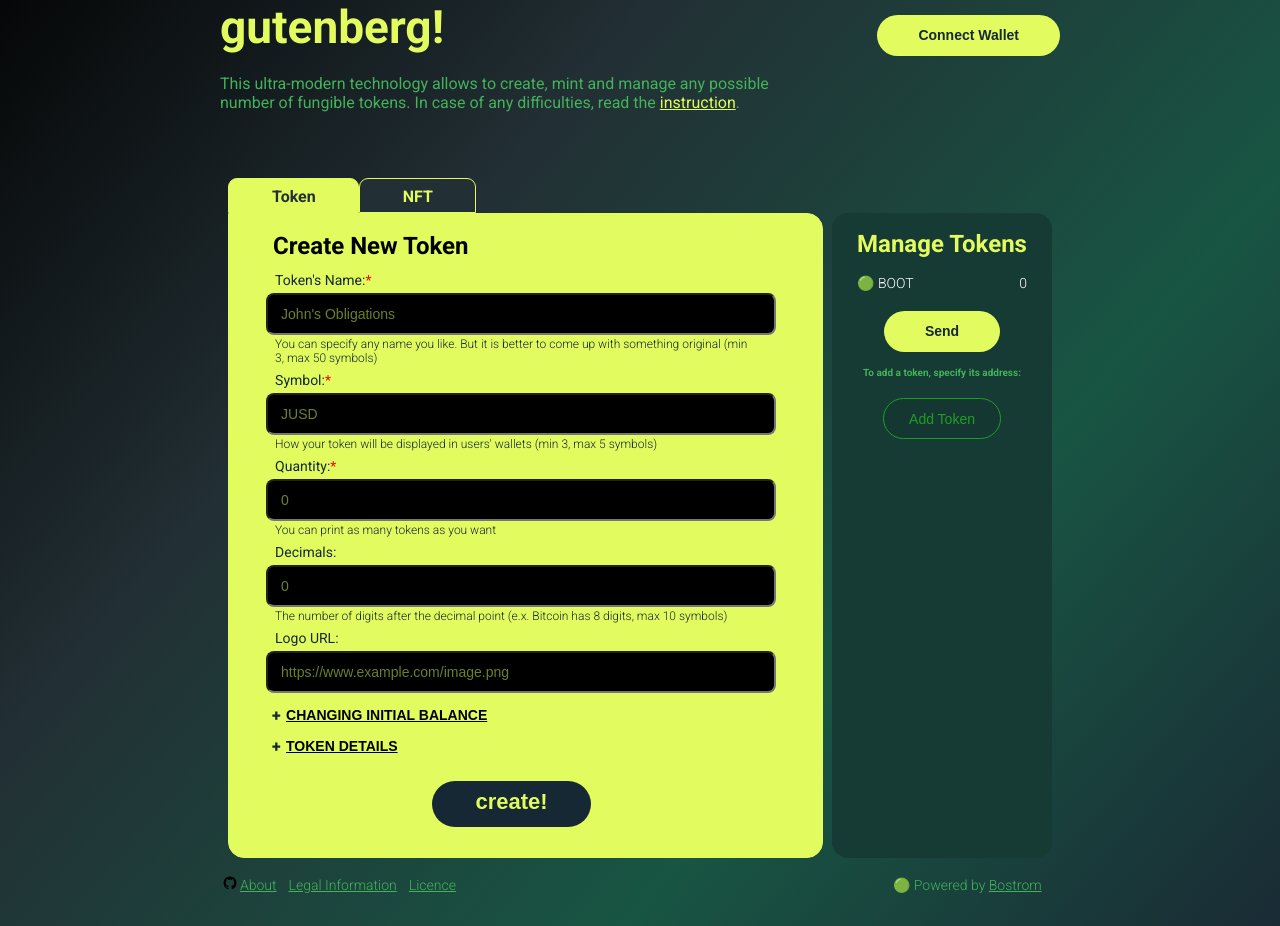
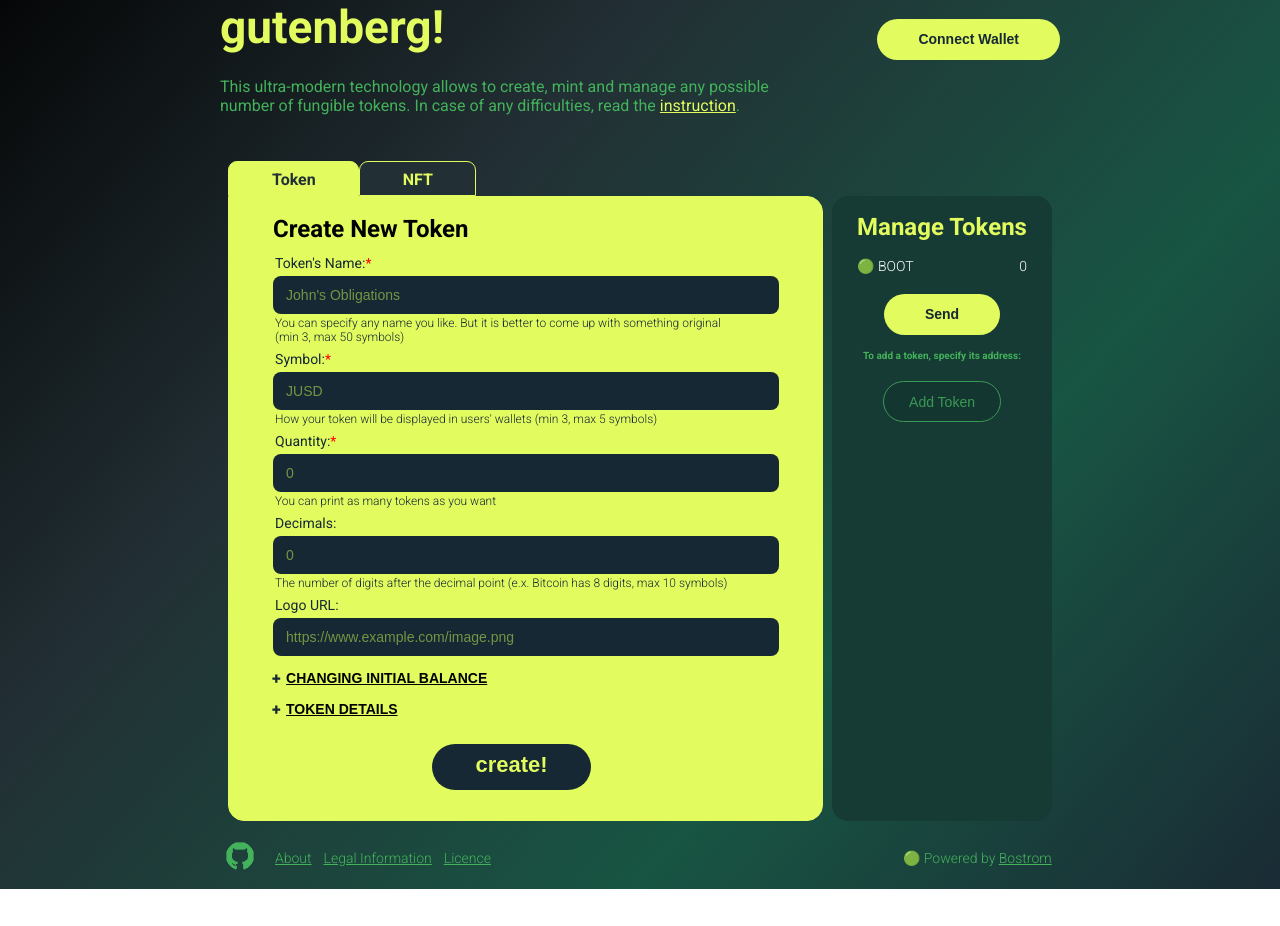
Before and after one commit to diekuche/gutenberg, a React (Create React App) app: page / in a window 1280 px wide. After the commit the page ends 889 px from the top, so only its background shows below. Built offline with nearby package versions, Linux system fonts and the light colour scheme.

Commit message:
fix 71 gut_comments

```diff
--- a/src/components/BootSender/BootSender.module.css
+++ b/src/components/BootSender/BootSender.module.css
@@ -26,7 +26,7 @@
   line-height: 16px;
   height: 24px;
   color: #163a34;
-  background: #d3ff54;
+  background: #E2FB5F;;
   border-radius: 8px;
   border: none;
 }
--- a/src/components/Button/Button.module.css
+++ b/src/components/Button/Button.module.css
@@ -3,8 +3,8 @@
   width: fit-content;
   height: 41px;
   box-sizing: border-box;
-  border: 1px solid #2dff18;
-  color: #2dff18;
+  border: 1px solid #43b25b;
+  color: #43b25b;
   border-radius: 27.5px;
   text-align: center;
   padding: 7px 25px 7px 25px;
@@ -12,7 +12,7 @@
   font-size: 14px;
   font-weight: 400;
   align-self: center;
-  opacity: 0.5;
+  opacity: 0.8;
   cursor: pointer;
   margin-bottom: 10px;
 }
--- a/src/components/Collapsible/index.module.css
+++ b/src/components/Collapsible/index.module.css
@@ -27,4 +27,5 @@
 .children {
   display: flex;
   flex-direction: row;
+  white-space: pre-line;
 }
--- a/src/components/Footer/Footer.module.css
+++ b/src/components/Footer/Footer.module.css
@@ -3,7 +3,7 @@
   width: 100%;
   justify-content: flex-start;
   margin-top: auto;
-  margin-bottom: 30px;
+  margin-bottom: 10px;
   padding-top: 15px;
   align-items: center;
 }
@@ -28,7 +28,7 @@
 }
 
 .create {
-  margin-left: 425px;
+  margin-left: 400px;
   color: #43b25b;
   font-style: normal;
   font-weight: 300;
@@ -36,5 +36,9 @@
   line-height: 16px;
 }
 .git {
-  height: 20px;
+  margin-right: 15px;
+  color: #43b25b;
+  height: 40px;
+
+
 }
--- a/src/components/Footer/Footer.tsx
+++ b/src/components/Footer/Footer.tsx
@@ -6,7 +6,7 @@ import git from "../Footer/git.png";
 const Footer = () => {
   return (
     <div className={styles.footer}>
-      <a href="https://github.com/diekuche/gutenberg">
+      <a href="https://github.com/diekuche/gutenberg" target="_blank">
         <img className={styles.git} src={git} alt=""></img>
       </a>
       <a className={styles.link} href="/About">
--- a/src/components/Form/Form.tsx
+++ b/src/components/Form/Form.tsx
@@ -116,7 +116,7 @@ export const Form = ({ setInitial, initial }: FormProps) => {
         id="token"
         label={`Token's Name:`}
         htmlFor="token"
-        subtitle={`You can specify any name you like. But it is better to come up with something original (min 3, max 50 symbols)`}
+        subtitle={`You can specify any name you like. But it is better to come up with something original \n (min 3, max 50 symbols)`}
         placeholder={`John's Obligations`}
         name="token"
         required
@@ -161,7 +161,7 @@ export const Form = ({ setInitial, initial }: FormProps) => {
       <Collapsible title="Changing Initial Balance">
         <div className={styles.inputComponent}>
           <div className={styles.article}>
-            By default all new tokens will be transfered to your wallet. You can
+            By default all new tokens will be transfered to your wallet.<br/>You can
             change that.
           </div>
           {balances.map(({ id, address, amount }, index) => {
@@ -204,7 +204,7 @@ export const Form = ({ setInitial, initial }: FormProps) => {
           onChange={(e: React.ChangeEvent<HTMLInputElement>) =>
             setDescription(e.target.value)
           }
-          label="This information will be displayed in the description of the created token:(max 160 symbols)"
+          label={"This information will be displayed in the description of the created token \n (max 160 symbols):"}
           isTextArea
         />
       </Collapsible>
--- a/src/components/Form/index.module.css
+++ b/src/components/Form/index.module.css
@@ -43,6 +43,7 @@
   font-size: 22px;
   font-weight: bold;
   margin-top: 25px;
+  border: 0px;
 }
 
 .article {
--- a/src/components/Header/index.module.css
+++ b/src/components/Header/index.module.css
@@ -18,7 +18,7 @@
   text-align: left;
   color: #43b25b;
   font-family: "Roboto";
-  margin-top: 20px;
+  margin-top: 23px;
 }
 
 .link {
@@ -37,6 +37,6 @@
 
 .header .walletWrapper {
   justify-self: end;
-  margin-top: 15px;
+  margin-top: 19px;
   margin-left: auto;
 }
--- a/src/components/Input/index.module.css
+++ b/src/components/Input/index.module.css
@@ -7,8 +7,11 @@
   line-height: 16px;
   height: 36px;
   color: #d3ff54;
-  background: #000000;
+  background: #162833;
   border-radius: 8px;
+  border: 0px;
+  outline:none;
+  margin-left: 7px;
 }
 
 .label {
@@ -20,6 +23,7 @@ input::placeholder {
   padding: 11px 0px;
   opacity: 0.5;
   color: #d3ff54;
+
 }
 
 .subtitle {
@@ -29,6 +33,7 @@ input::placeholder {
   text-align: left;
   font-size: 12px;
   font-weight: 300;
+  white-space: pre-line;
 }
 
 .inputComp {
@@ -53,3 +58,5 @@ input::placeholder {
 .star {
   color: red;
 }
+
+.input:focus::-webkit-input-placeholder { color:transparent; }
--- a/src/components/MainPage/index.module.css
+++ b/src/components/MainPage/index.module.css
@@ -3,7 +3,7 @@
   flex-direction: column;
   justify-content: flex-start;
   margin: 0px auto;
-  padding-top: 50px;
+  padding-top: 30px;
 }
 
 .group {
```
Also changed, not shown: src/components/Footer/git.png.
